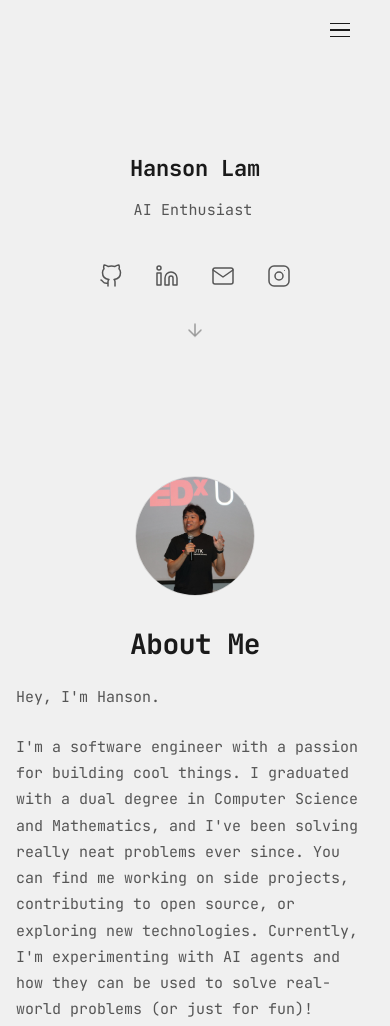
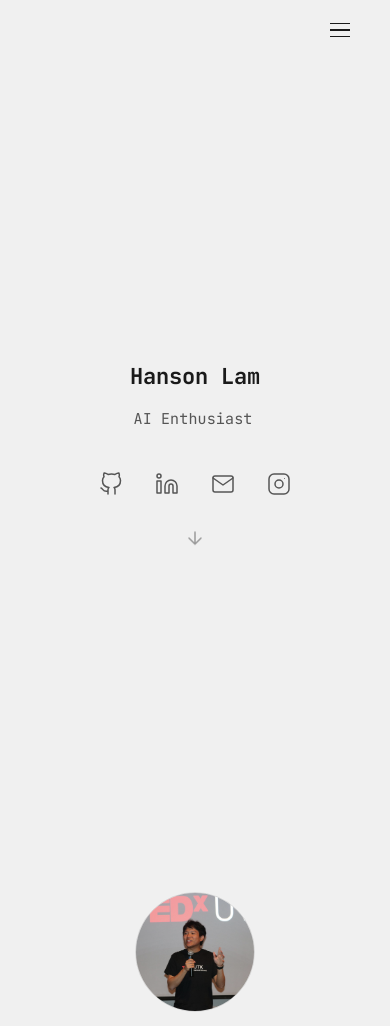
Before and after one commit to hanson-lam/hansonlam, a plain HTML site: page index.html in a window 390 px wide. Shown: the top 1026 px of the page. Drawn offline with Linux system fonts and the light colour scheme.

Commit message:
update phone spacing

```diff
--- a/css/layout.css
+++ b/css/layout.css
@@ -34,12 +34,21 @@
    Hero / Home section — fully centered
    -------------------------------------------------------------------------- */
 
+/* Override .section padding for the home section — the hero handles its own vertical spacing */
+#home.section {
+    padding: 0;
+}
+
 .hero {
     display: flex;
     flex-direction: column;
     align-items: center;
+    justify-content: center;
     text-align: center;
-    padding: var(--space-12) 0 var(--space-10);
+    /* Fill the viewport below the nav so only the hero is visible on load */
+    min-height: calc(100vh - var(--nav-height));   /* fallback (older Safari) */
+    min-height: calc(100svh - var(--nav-height));  /* svh excludes mobile browser UI bars */
+    padding: var(--space-8) 0;
 }
 
 .hero__name {
```
